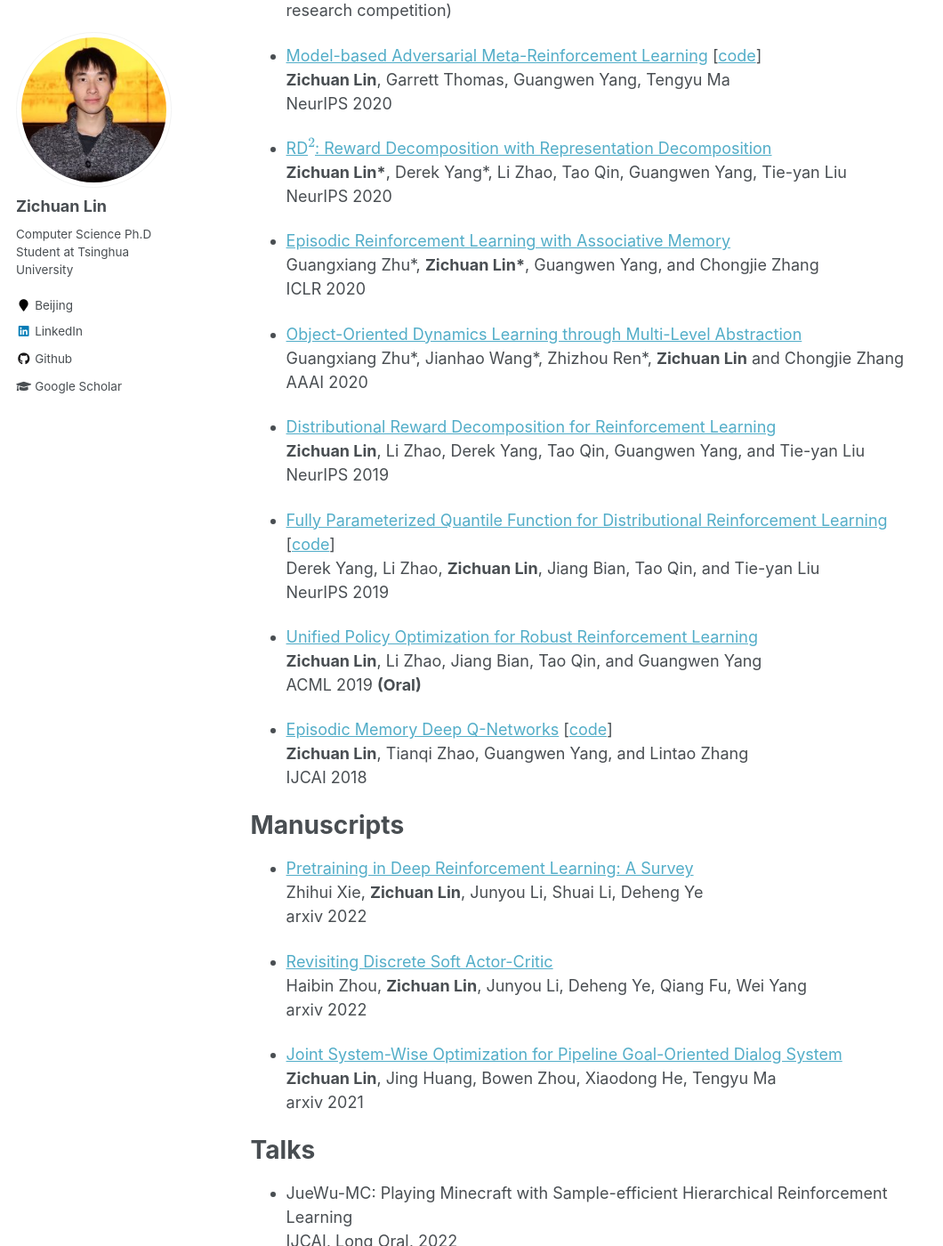
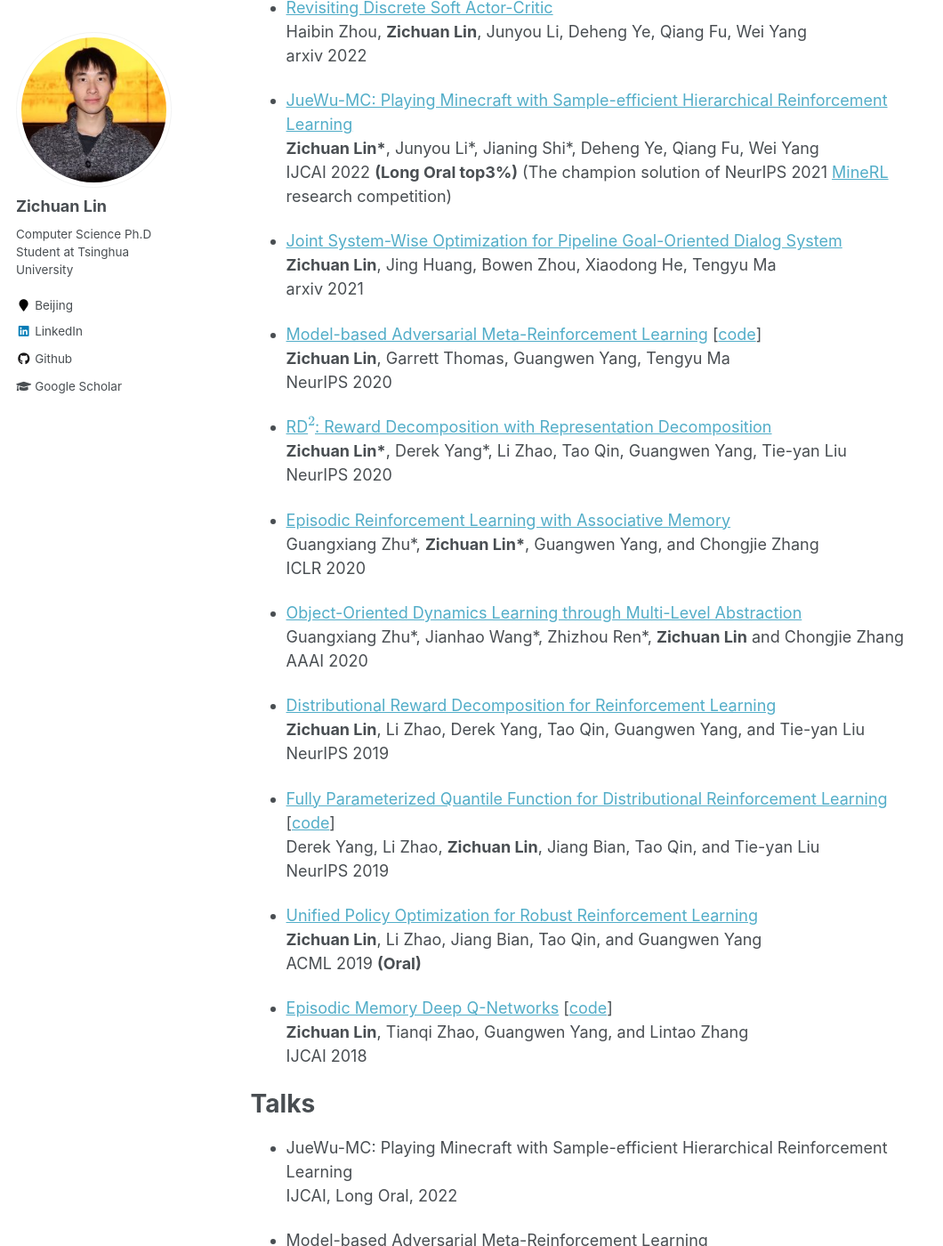
Before and after one commit to LinZichuan/linzichuan.github.io, a Jekyll site: the page built from _pages/about.md, in a window 1280 px wide and 1400 px high, scrolled down 1288 px. Shown: the whole window at 89% size, without its empty margins (0-1060 px from the left). Built offline with Jekyll 4.4.1, drawn with Linux system fonts in a browser that asks for light colours; formulas are drawn with MathJax 3; part of the change alters nothing that is shown; some of the changed text lies outside the part shown.

```diff
--- a/_pages/about.md
+++ b/_pages/about.md
@@ -34,10 +34,22 @@ ICML 2023
 Tiantian Zhang, **Zichuan Lin**, Yuxing Wang, Deheng Ye, Qiang Fu, Wei Yang, Xueqian Wang, Bin Liang, Bo Yuan, Xiu Li <br>
 TNNLS 2023
 
+- [Pretraining in Deep Reinforcement Learning: A Survey](https://arxiv.org/abs/2211.03959) <br>
+Zhihui Xie, **Zichuan Lin**, Junyou Li, Shuai Li, Deheng Ye <br>
+arxiv 2022
+
+- [Revisiting Discrete Soft Actor-Critic](https://arxiv.org/abs/2209.10081) <br>
+Haibin Zhou, **Zichuan Lin**, Junyou Li, Deheng Ye, Qiang Fu, Wei Yang <br>
+arxiv 2022
+
 - [JueWu-MC: Playing Minecraft with Sample-efficient Hierarchical Reinforcement Learning](https://arxiv.org/abs/2112.04907) <br>
 **Zichuan Lin\***, Junyou Li\*, Jianing Shi\*, Deheng Ye, Qiang Fu, Wei Yang <br>
 IJCAI 2022 **(Long Oral top3%)**
 (The champion solution of NeurIPS 2021 [MineRL](https://www.aicrowd.com/challenges/neurips-2021-minerl-diamond-competition/leaderboards) research competition)
+
+- [Joint System-Wise Optimization for Pipeline Goal-Oriented Dialog System](https://arxiv.org/abs/2106.04835) <br>
+**Zichuan Lin**, Jing Huang, Bowen Zhou, Xiaodong He, Tengyu Ma <br>
+arxiv 2021
 
 - [Model-based Adversarial Meta-Reinforcement Learning](https://arxiv.org/abs/2006.08875) [[code](https://github.com/LinZichuan/AdMRL)]  <br>
 **Zichuan Lin**, Garrett Thomas, Guangwen Yang, Tengyu Ma  <br>
@@ -71,6 +83,7 @@ ACML 2019 **(Oral)**
 **Zichuan Lin**, Tianqi Zhao, Guangwen Yang, and Lintao Zhang  <br>
 IJCAI 2018
 
+<!--
 Manuscripts
 ======
 - [Pretraining in Deep Reinforcement Learning: A Survey](https://arxiv.org/abs/2211.03959) <br>
@@ -84,6 +97,7 @@ arxiv 2022
 - [Joint System-Wise Optimization for Pipeline Goal-Oriented Dialog System](https://arxiv.org/abs/2106.04835) <br>
 **Zichuan Lin**, Jing Huang, Bowen Zhou, Xiaodong He, Tengyu Ma <br>
 arxiv 2021
+-->
 
 Talks
 ======
```
